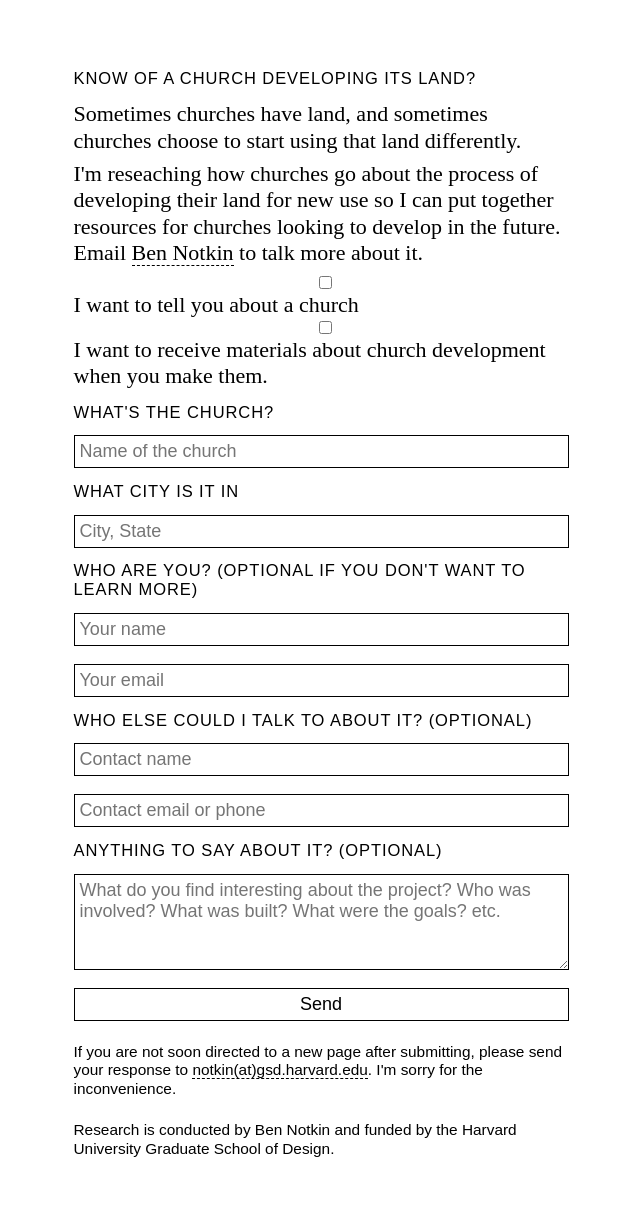
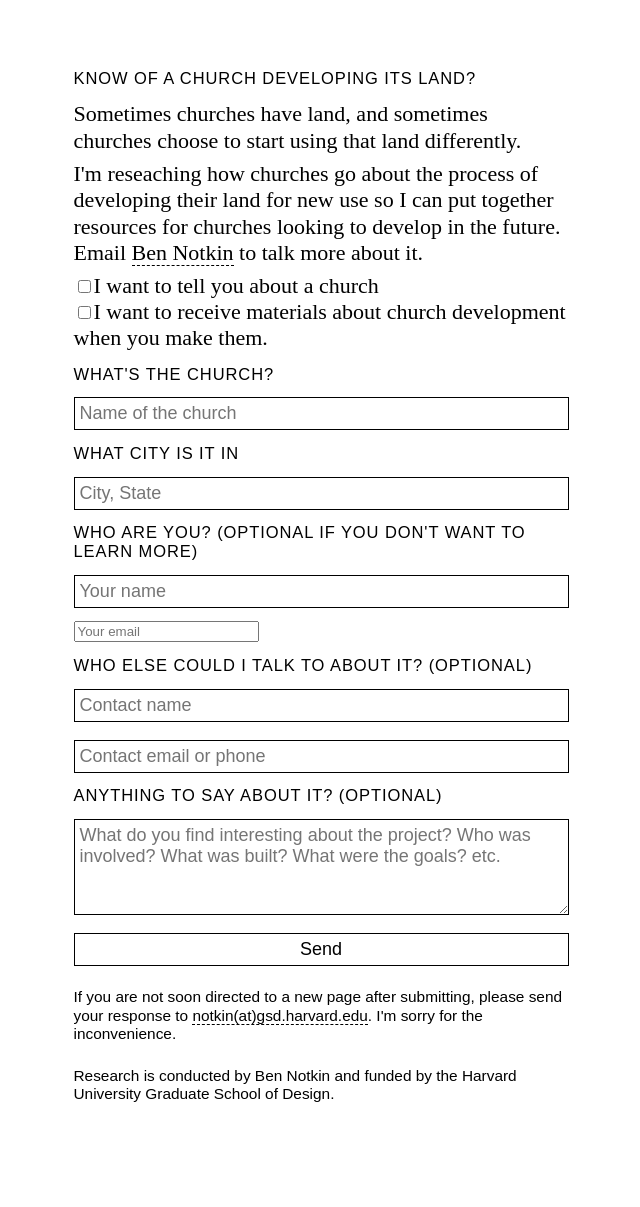
Before and after one commit to bennotkin/bennotkin.github.io, a Jekyll site: the page church-land/index.html, which Jekyll copies as it is, in a window 1280 px wide. Shown: the whole page, without its empty margins (319-959 px from the left). Built offline with Jekyll 4.4.1, drawn with Linux system fonts in a browser that asks for light colours; after the commit the page ends 1152 px from its top, so only the background shows below that.

Commit message:
Update churchlandstyle.css

```diff
--- a/css/churchlandstyle.css
+++ b/css/churchlandstyle.css
@@ -45,7 +45,7 @@ a:hover {
   font-style: italic;
 }
 
-input, textarea, button {
+input[type="text"], textarea, button {
   width: 100%;
   border: 1px solid black;
   font-family: sans-serif;
```
